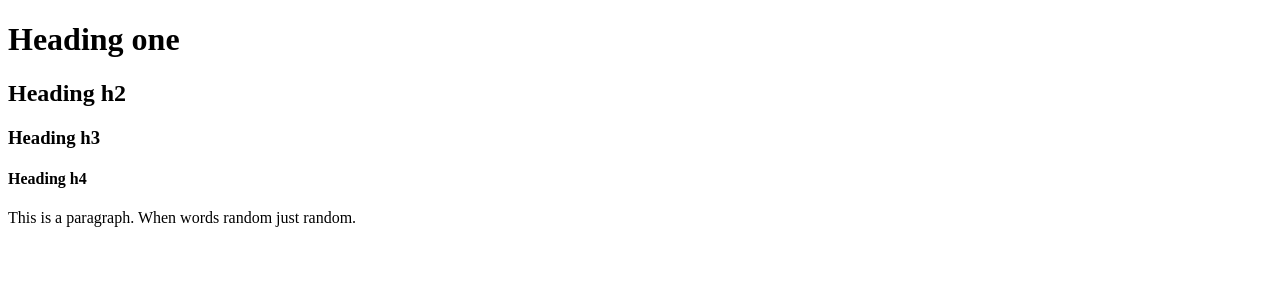
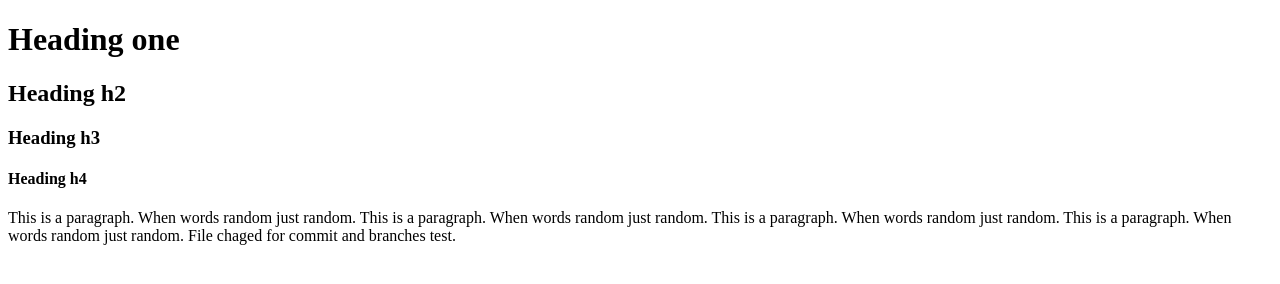
Before and after one commit to Arnon-jra/html_getting_started, a plain HTML site: page index.html in a window 1280 px wide. Drawn offline with Linux system fonts and the light colour scheme.

Commit message:
Index file modified. Text in paragraph1 added.

```diff
--- a/index.html
+++ b/index.html
@@ -16,6 +16,10 @@
     <!--paragraph-->
     <p>
         This is a paragraph. When words random just random.
+        This is a paragraph. When words random just random.
+        This is a paragraph. When words random just random.
+        This is a paragraph. When words random just random.
+        File chaged for commit and branches test.
     </p>
 
 </body>
```
